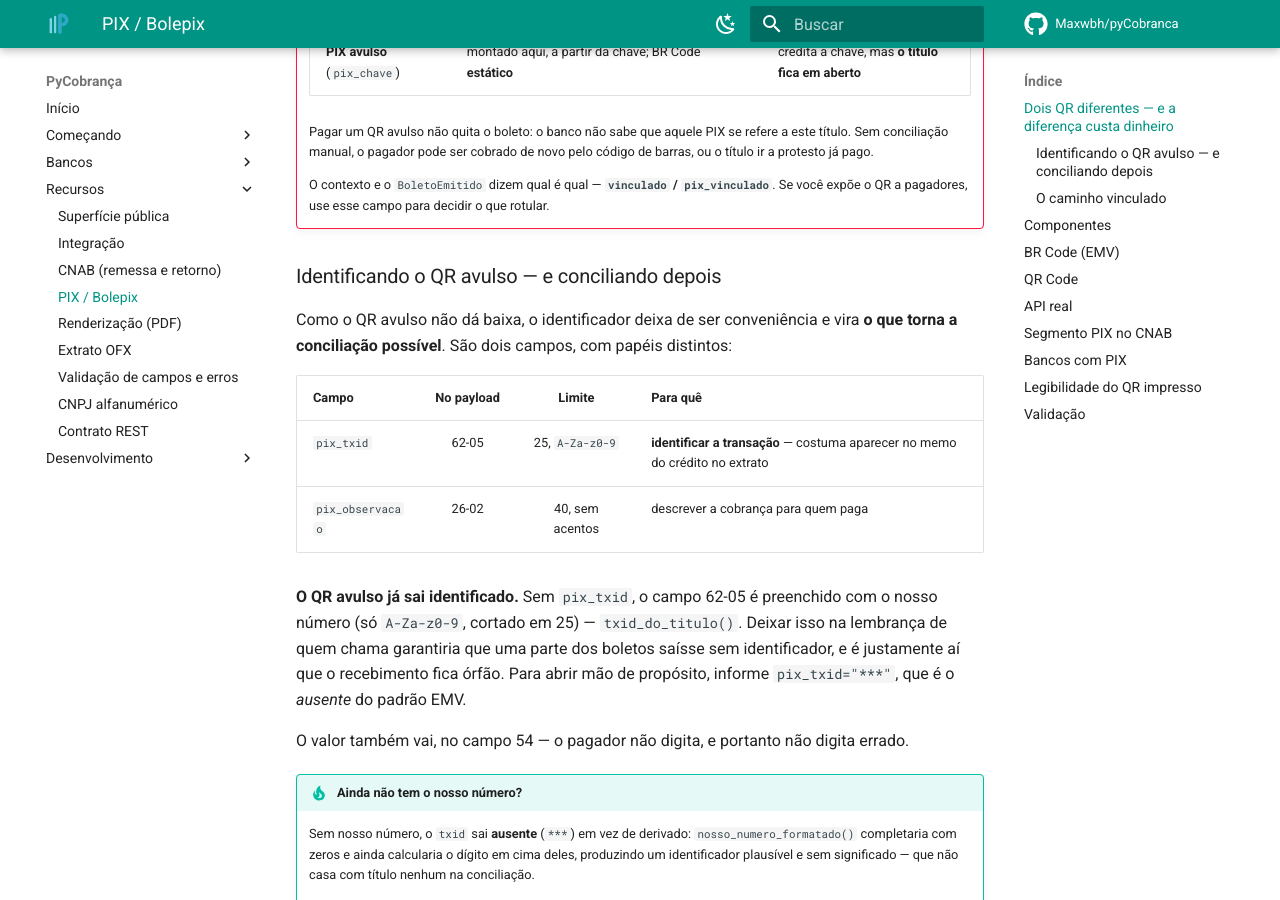
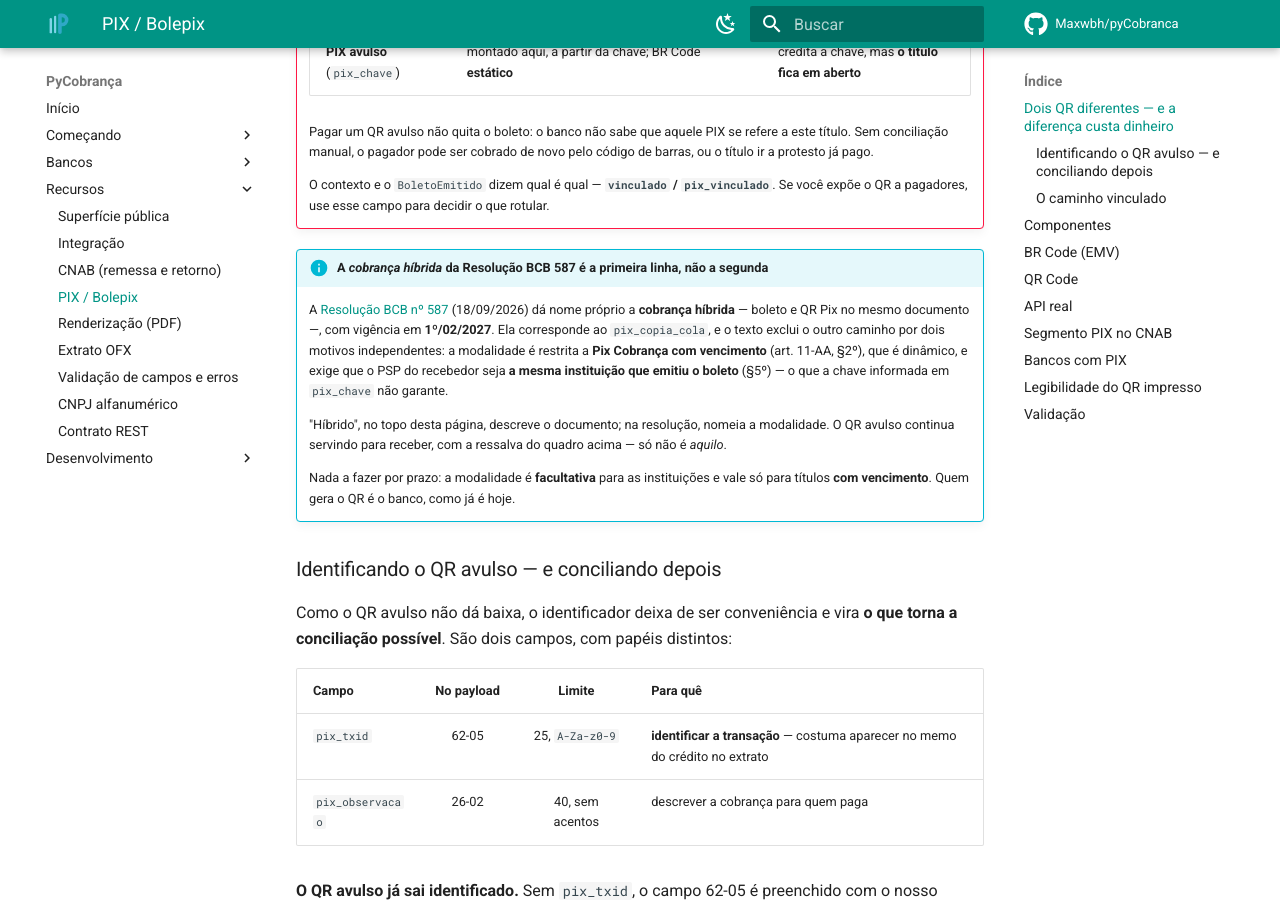
Before and after one commit to Maxwbh/pyCobranca, an MkDocs documentation site: the page built from docs/07-pix.md, in a window 1280 px wide and 900 px high, scrolled down 484 px. Built offline with MkDocs 1.6.1 and Material for MkDocs 9.7.7, drawn with Linux system fonts in a browser that asks for light colours; comment, search, counter and statistics services are not loaded.

Commit message:
Distinguir a cobranca hibrida da Resolucao 587 do QR avulso
A pagina de PIX abre dizendo que o Bolepix "e o boleto hibrido". A Resolucao
BCB 587 (18/09/2026) passou a usar "cobranca hibrida" como nome proprio de
uma modalidade regulada, com vigencia em 1o/02/2027 -- e a palavra virou
ambigua justamente onde o leitor escolhe entre os dois caminhos de QR.

A modalidade corresponde ao pix_copia_cola, e o texto exclui o pix_chave por
dois motivos independentes: e restrita a Pix Cobranca com vencimento
(art. 11-AA, paragrafo 2), que e dinamico, e exige que o PSP do recebedor
seja a mesma instituicao que emitiu o boleto (paragrafo 5) -- o que a chave
informada em pix_chave nao garante.

Sem a nota, quem ler "boleto hibrido" no topo da pagina tende a supor que o
caminho da chave serve para a modalidade. O quadro logo acima ja avisa que o
QR avulso nao liquida o titulo, o que esta certo sobre o efeito do pagamento,
mas nao diz nada sobre a modalidade -- sao eixos diferentes.

Registra tambem que nao ha prazo a cumprir: a modalidade e facultativa para
as instituicoes e vale so para titulos com vencimento. Nada muda no codigo;
quem gera o QR vinculado continua sendo o banco.

```diff
--- a/docs/07-pix.md
+++ b/docs/07-pix.md
@@ -18,6 +18,20 @@ PIX no CNAB de remessa.
 
     O contexto e o `BoletoEmitido` dizem qual é qual — **`vinculado` / `pix_vinculado`**. Se você
     expõe o QR a pagadores, use esse campo para decidir o que rotular.
+
+!!! info "A *cobrança híbrida* da Resolução BCB 587 é a primeira linha, não a segunda"
+    A [Resolução BCB nº 587](https://www.bcb.gov.br/estabilidadefinanceira/exibenormativo?tipo=Resolu%C3%A7%C3%A3o%20BCB&numero=587)
+    (18/09/2026) dá nome próprio a **cobrança híbrida** — boleto e QR Pix no mesmo documento —, com
+    vigência em **1º/02/2027**. Ela corresponde ao `pix_copia_cola`, e o texto exclui o outro
+    caminho por dois motivos independentes: a modalidade é restrita a **Pix Cobrança com
+    vencimento** (art. 11-AA, §2º), que é dinâmico, e exige que o PSP do recebedor seja **a mesma
+    instituição que emitiu o boleto** (§5º) — o que a chave informada em `pix_chave` não garante.
+
+    "Híbrido", no topo desta página, descreve o documento; na resolução, nomeia a modalidade. O QR
+    avulso continua servindo para receber, com a ressalva do quadro acima — só não é *aquilo*.
+
+    Nada a fazer por prazo: a modalidade é **facultativa** para as instituições e vale só para
+    títulos **com vencimento**. Quem gera o QR é o banco, como já é hoje.
 
 ### Identificando o QR avulso — e conciliando depois
 
```
